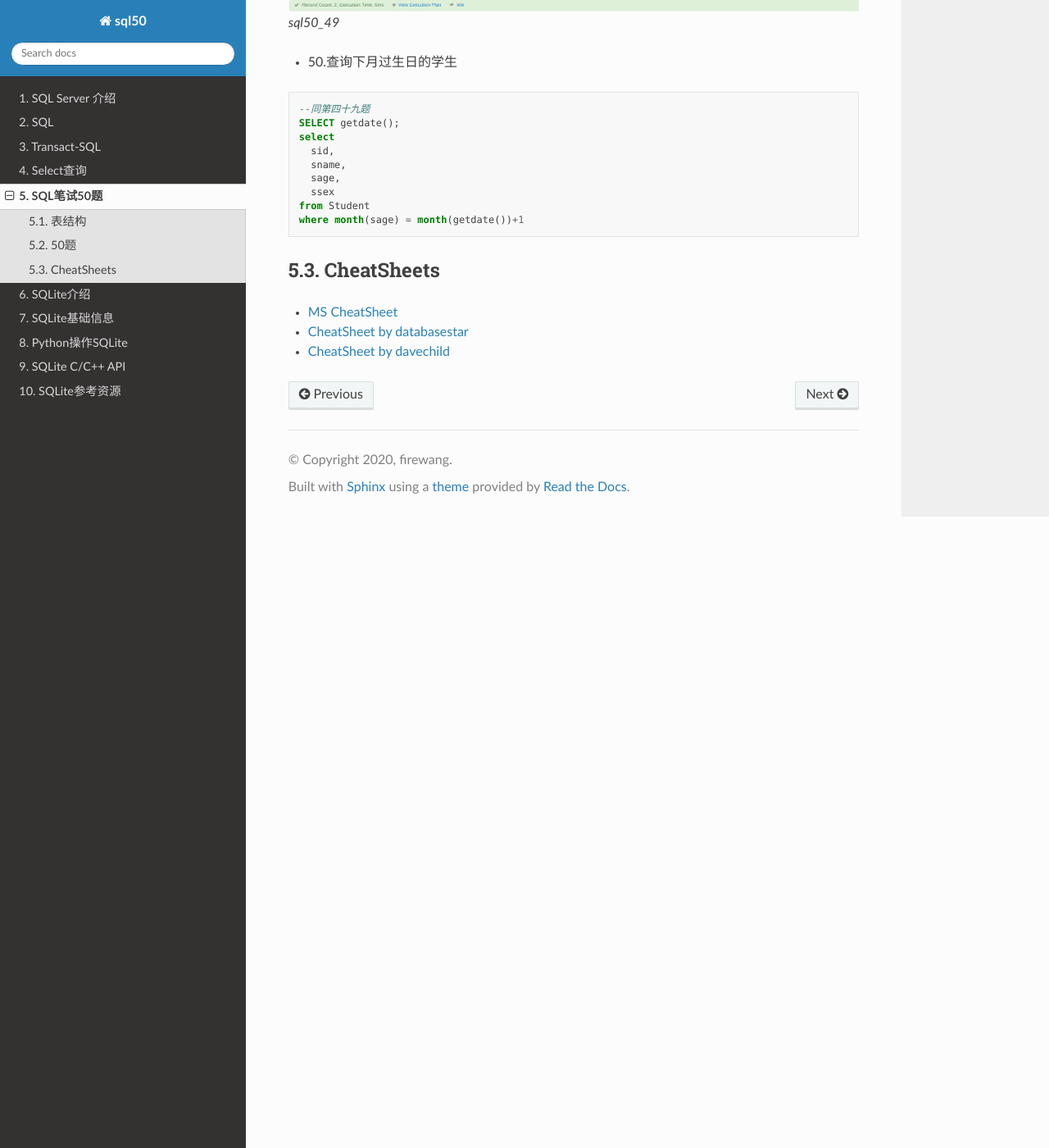
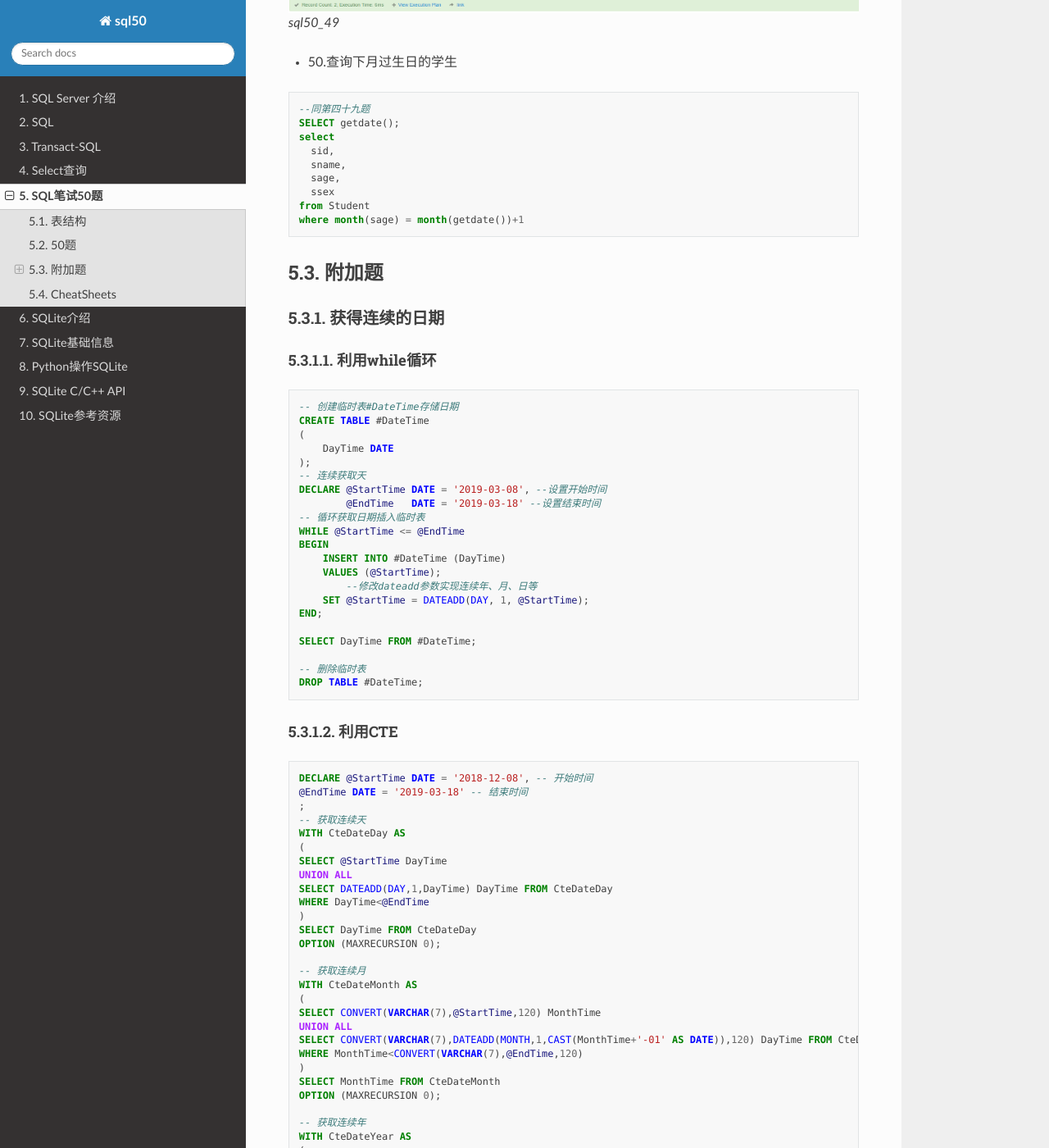
Before and after one commit to firewang/sql50, a Sphinx documentation site: the page built from source/sql50.rst, in a window 1280 px wide and 1400 px high, scrolled down 22656 px. Shown: the whole window at 82% size. Built offline with Sphinx 7.4.7 and the Read the Docs theme 2.0.0, drawn with Linux system fonts in a browser that asks for light colours; some of the changed text lies outside the part shown.

Commit message:
add interview contents

```diff
--- a/source/sql50.rst
+++ b/source/sql50.rst
@@ -1015,6 +1015,83 @@ SQL笔试50题
     from Student
     where month(sage) = month(getdate())+1
 
+
+附加题
+---------
+
+获得连续的日期
+,,,,,,,,,,,,,,,
+
+利用while循环
+................
+
+.. code-block:: tsql
+
+   -- 创建临时表#DateTime存储日期
+   CREATE TABLE #DateTime
+   (
+       DayTime DATE
+   );
+   -- 连续获取天
+   DECLARE @StartTime DATE = '2019-03-08', --设置开始时间
+           @EndTime   DATE = '2019-03-18' --设置结束时间
+   -- 循环获取日期插入临时表
+   WHILE @StartTime <= @EndTime
+   BEGIN
+       INSERT INTO #DateTime (DayTime)
+       VALUES (@StartTime);
+	   --修改dateadd参数实现连续年、月、日等
+       SET @StartTime = DATEADD(DAY, 1, @StartTime);
+   END;
+
+   SELECT DayTime FROM #DateTime;
+
+   -- 删除临时表
+   DROP TABLE #DateTime;
+
+
+利用CTE
+..........
+
+.. code-block:: tsql
+
+   DECLARE @StartTime DATE = '2018-12-08', -- 开始时间
+   @EndTime DATE = '2019-03-18' -- 结束时间
+   ;
+   -- 获取连续天
+   WITH CteDateDay AS
+   (
+   SELECT @StartTime DayTime
+   UNION ALL
+   SELECT DATEADD(DAY,1,DayTime) DayTime FROM CteDateDay
+   WHERE DayTime<@EndTime
+   )
+   SELECT DayTime FROM CteDateDay
+   OPTION (MAXRECURSION 0);
+
+   -- 获取连续月
+   WITH CteDateMonth AS
+   (
+   SELECT CONVERT(VARCHAR(7),@StartTime,120) MonthTime
+   UNION ALL
+   SELECT CONVERT(VARCHAR(7),DATEADD(MONTH,1,CAST(MonthTime+'-01' AS DATE)),120) DayTime FROM CteDateMonth
+   WHERE MonthTime<CONVERT(VARCHAR(7),@EndTime,120)
+   )
+   SELECT MonthTime FROM CteDateMonth
+   OPTION (MAXRECURSION 0);
+
+   -- 获取连续年
+   WITH CteDateYear AS
+   (
+   SELECT DATEPART(YEAR,@StartTime) YearTime
+   UNION ALL
+   SELECT YearTime+1 DayTime FROM CteDateYear
+   WHERE YearTime<DATEPART(YEAR,@EndTime)
+   )
+   SELECT YearTime FROM CteDateYear
+   OPTION (MAXRECURSION 0)
+
+
 CheatSheets
 ------------
 
```
